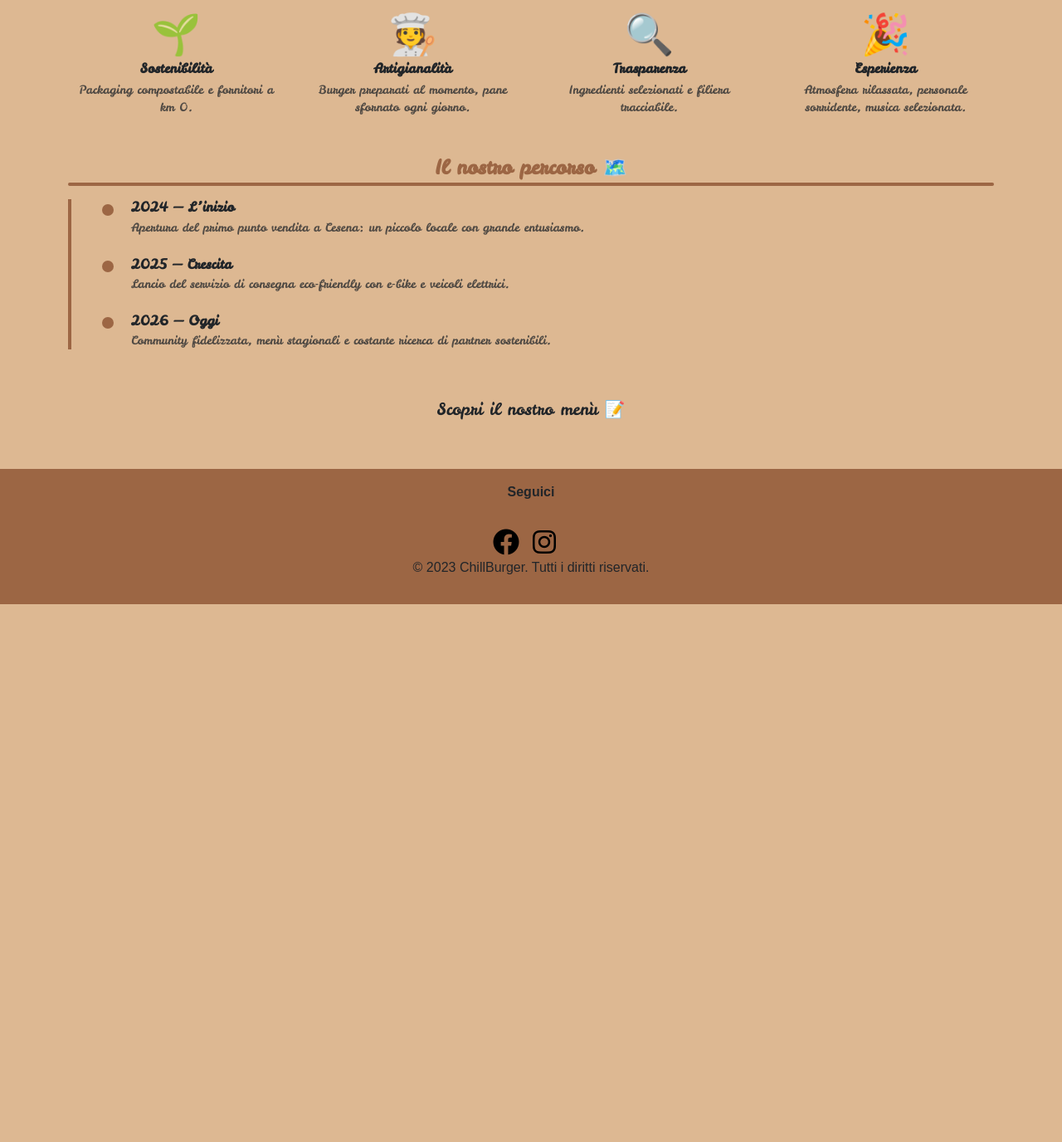
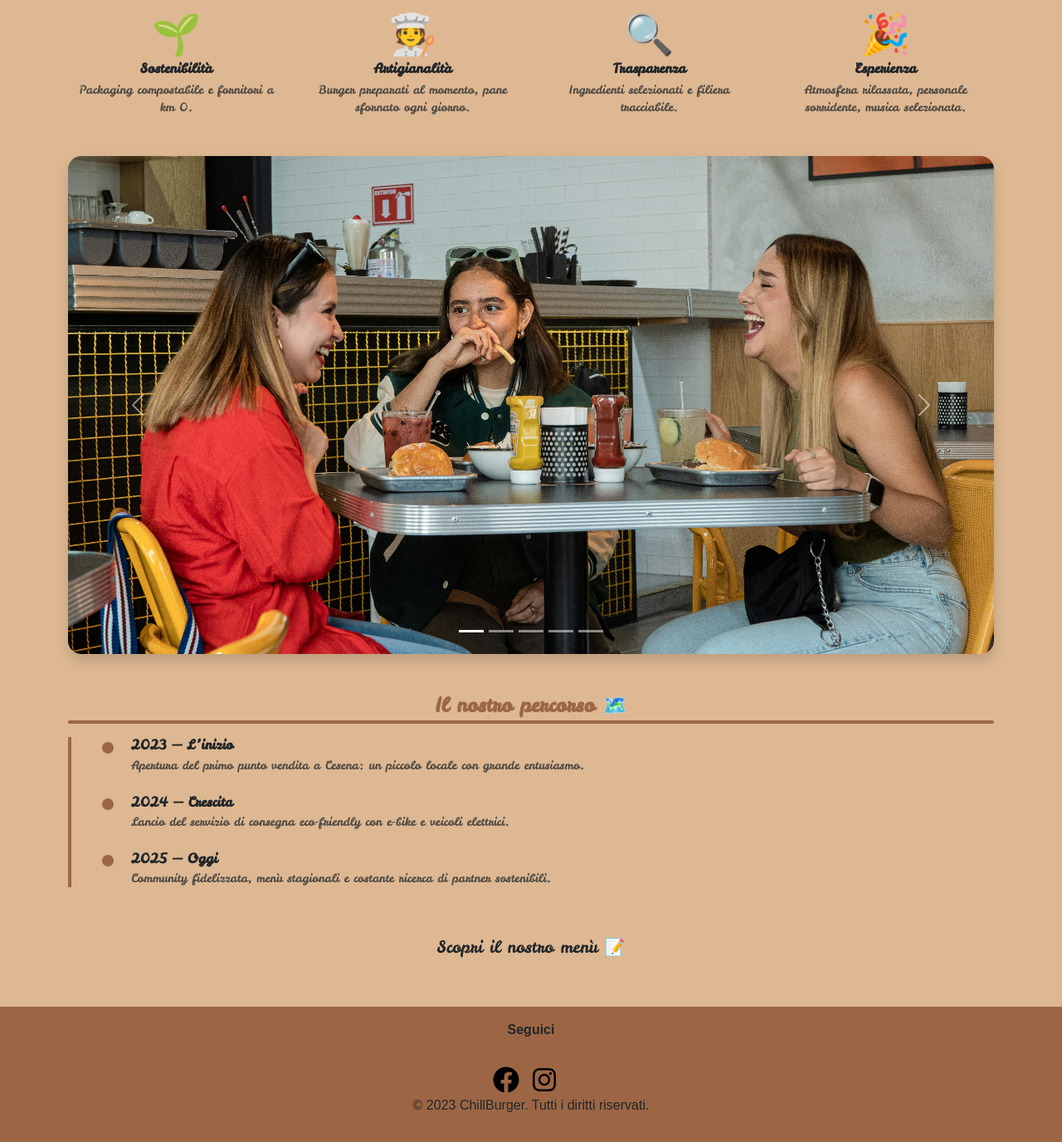
Before and after one commit to Filoferro03/ChillBurgerWebProject, a PHP site: page /about_us.php in a window 1280 px wide. Shown: the part 600-1976 px from the top of the page at 83% size. Before the commit the page ends 1328 px from the top, so only its background shows below. Run offline with PHP 8.4, Linux system fonts and the light colour scheme.

Commit message:
carosel added in about_us

```diff
--- a/chillburger/css/about_us_style.css
+++ b/chillburger/css/about_us_style.css
@@ -79,3 +79,16 @@ body {
         width: 100%; /* La linea si espande al 100% della larghezza */
     }
 }
+
+#aboutCarousel .carousel-item img {
+    width: 80%;          /* riempie tutta la larghezza del contenitore */
+    height: 600px;        /* altezza fissa (scegli tu: 300‑600px) */
+    object-fit: cover;    /* mantiene il rapporto, ritagliando l’eccesso */
+}
+
+/* esempio responsive: altezza più bassa su mobile */
+@media (max-width: 576px) {
+    #aboutCarousel .carousel-item img {
+        height: 250px;
+    }
+}
--- a/chillburger/template/about_us_main.php
+++ b/chillburger/template/about_us_main.php
@@ -70,23 +70,82 @@
         </div>
     </div>
 
+    <!-- Carosello immagini -->
+    <div id="aboutCarousel" class="carousel slide mb-5" data-bs-ride="carousel">
+
+        <!-- indicatori -->
+        <div class="carousel-indicators">
+            <button type="button" data-bs-target="#aboutCarousel" data-bs-slide-to="0"
+                    class="active" aria-current="true" aria-label="Slide 1"></button>
+            <button type="button" data-bs-target="#aboutCarousel" data-bs-slide-to="1"
+                    aria-label="Slide 2"></button>
+            <button type="button" data-bs-target="#aboutCarousel" data-bs-slide-to="2"
+                    aria-label="Slide 3"></button>
+            <button type="button" data-bs-target="#aboutCarousel" data-bs-slide-to="3"
+                    aria-label="Slide 4"></button>
+            <button type="button" data-bs-target="#aboutCarousel" data-bs-slide-to="4"
+                    aria-label="Slide 5"></button>
+        </div>
+
+        <!-- slide -->
+        <div class="carousel-inner rounded-4 shadow">
+            <div class="carousel-item active">
+                <img src="./resources/carousel/rest_2.jpg" class="d-block w-100"
+                    alt="La nostra gioia">
+            </div>
+
+            <div class="carousel-item">
+                <img src="./resources/carousel/smash_1.jpg" class="d-block w-100"
+                    alt="La griglia in azione">
+            </div>
+
+            <div class="carousel-item">
+                <img src="./resources/carousel/ham_1.jpg" class="d-block w-100"
+                    alt="Il nostro prodotto">
+            </div>
+
+            <div class="carousel-item">
+                <img src="./resources/carousel/fries_1.jpg" class="d-block w-100"
+                    alt="Le nostre fries">
+            </div>
+
+            <div class="carousel-item">
+                <img src="./resources/carousel/rest_1.jpg" class="d-block w-100"
+                    alt="Il nostro ristorante">
+            </div>
+        </div>
+
+        <!-- frecce -->
+        <button class="carousel-control-prev" type="button"
+                data-bs-target="#aboutCarousel" data-bs-slide="prev">
+            <span class="carousel-control-prev-icon"></span>
+            <span class="visually-hidden">Precedente</span>
+        </button>
+        <button class="carousel-control-next" type="button"
+                data-bs-target="#aboutCarousel" data-bs-slide="next">
+            <span class="carousel-control-next-icon"></span>
+            <span class="visually-hidden">Successiva</span>
+        </button>
+    </div>
+
+
     <!-- Timeline aziendale -->
     <h3 class="h4 animate-underline custom-section fw-bold text-center mb-4">Il nostro percorso 🗺️</h3>
     <ul class="timeline list-unstyled px-md-5">
         <li class="mb-4">
-            <h4 class="h6 fw-semibold mb-1">2024 — L’inizio</h4>
+            <h4 class="h6 fw-semibold mb-1">2023 — L’inizio</h4>
             <p class="text-muted small mb-0">
                 Apertura del primo punto vendita a Cesena: un piccolo locale con grande entusiasmo.
             </p>
         </li>
         <li class="mb-4">
-            <h4 class="h6 fw-semibold mb-1">2025 — Crescita</h4>
+            <h4 class="h6 fw-semibold mb-1">2024 — Crescita</h4>
             <p class="text-muted small mb-0">
                 Lancio del servizio di consegna eco‑friendly con e‑bike e veicoli elettrici.
             </p>
         </li>
         <li>
-            <h4 class="h6 fw-semibold mb-1">2026 — Oggi</h4>
+            <h4 class="h6 fw-semibold mb-1">2025 — Oggi</h4>
             <p class="text-muted small mb-0">
                 Community fidelizzata, menù stagionali e costante ricerca di partner sostenibili.
             </p>
```
Also changed, not shown: chillburger/resources/carousel/fries_1.jpg (added), chillburger/resources/carousel/ham_1.jpg (added), chillburger/resources/carousel/rest_1.jpg (added), chillburger/resources/carousel/rest_2.jpg (added), 1 other file.
